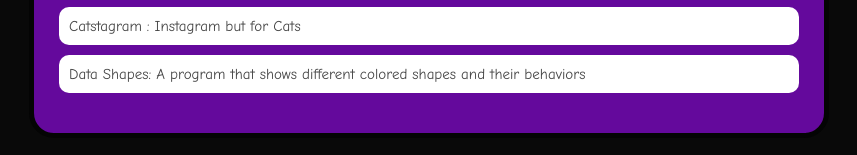
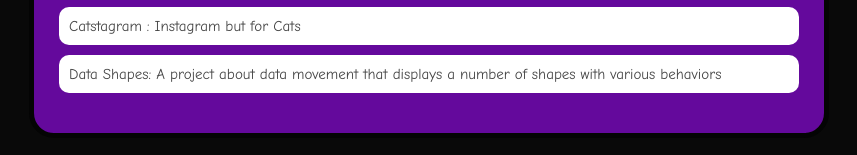
Before and after one commit to adavis567/adavis567.github.io, a plain HTML site: page portfolio.html in a window 1280 px wide. Shown: the part 329-484 px from the top of the page, without its empty margins (211-1068 px from the left). Drawn offline with Linux system fonts and the light colour scheme.

Commit message:
added datashapes to portfolio

```diff
--- a/portfolio.html
+++ b/portfolio.html
@@ -33,8 +33,8 @@
                     <li><a href="projects/circularity/">Circularity : A motion poem using random number
                             generation and velocity applied to circle shapes...</a></li>
                     <li><a href="projects/catstagram/">Catstagram : Instagram but for Cats</a></li>
-                    <li><a href="asd-projects/data-shapes/index.html">Data Shapes: A program that shows different
-                        colored shapes and their behaviors</a></li>
+                    <li><a href="asd-projects/data-shapes/index.html">Data Shapes: A project about data movement
+                        that displays a number of shapes with various behaviors</a></li>
 
                 </ul>
             </div>
```
